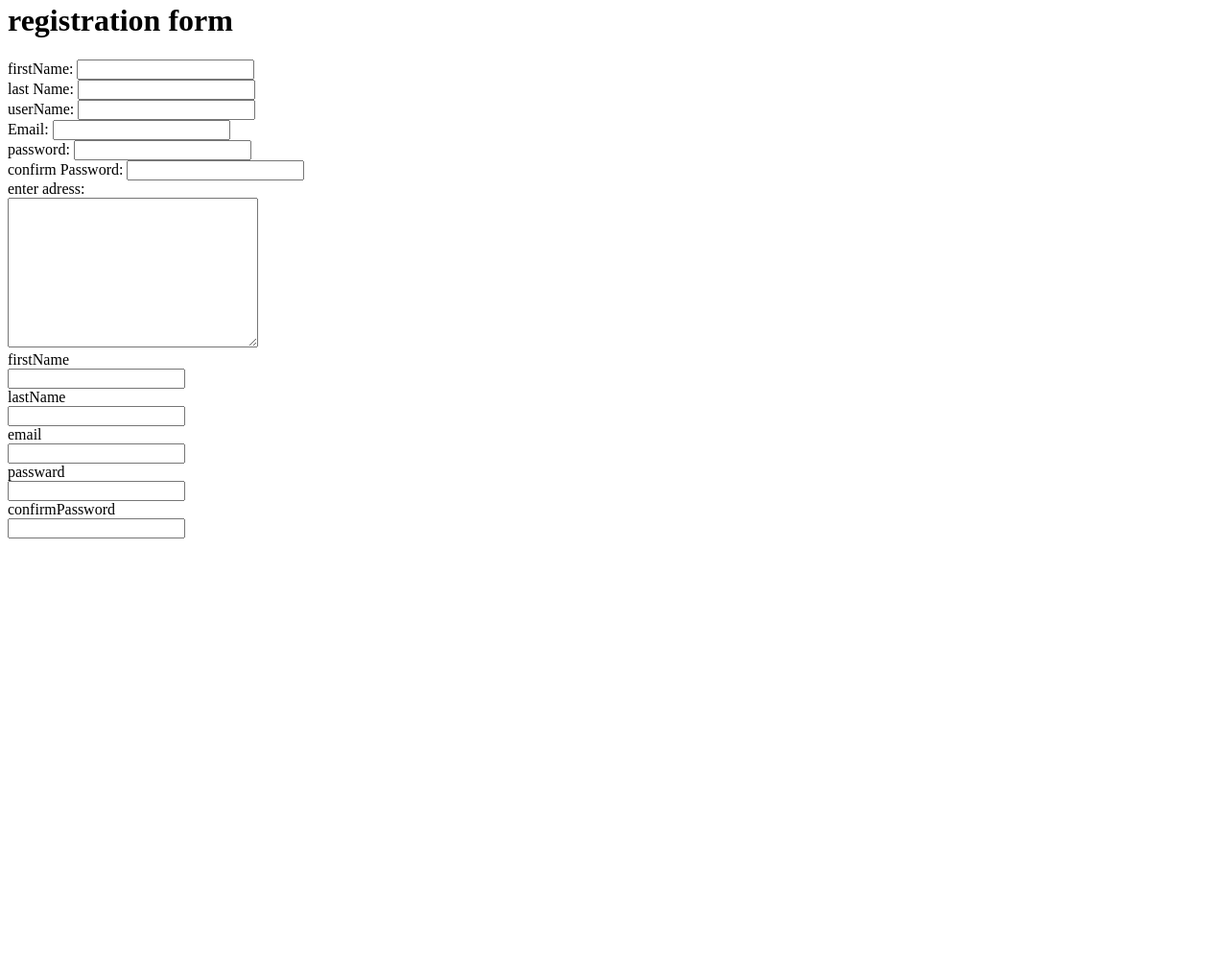
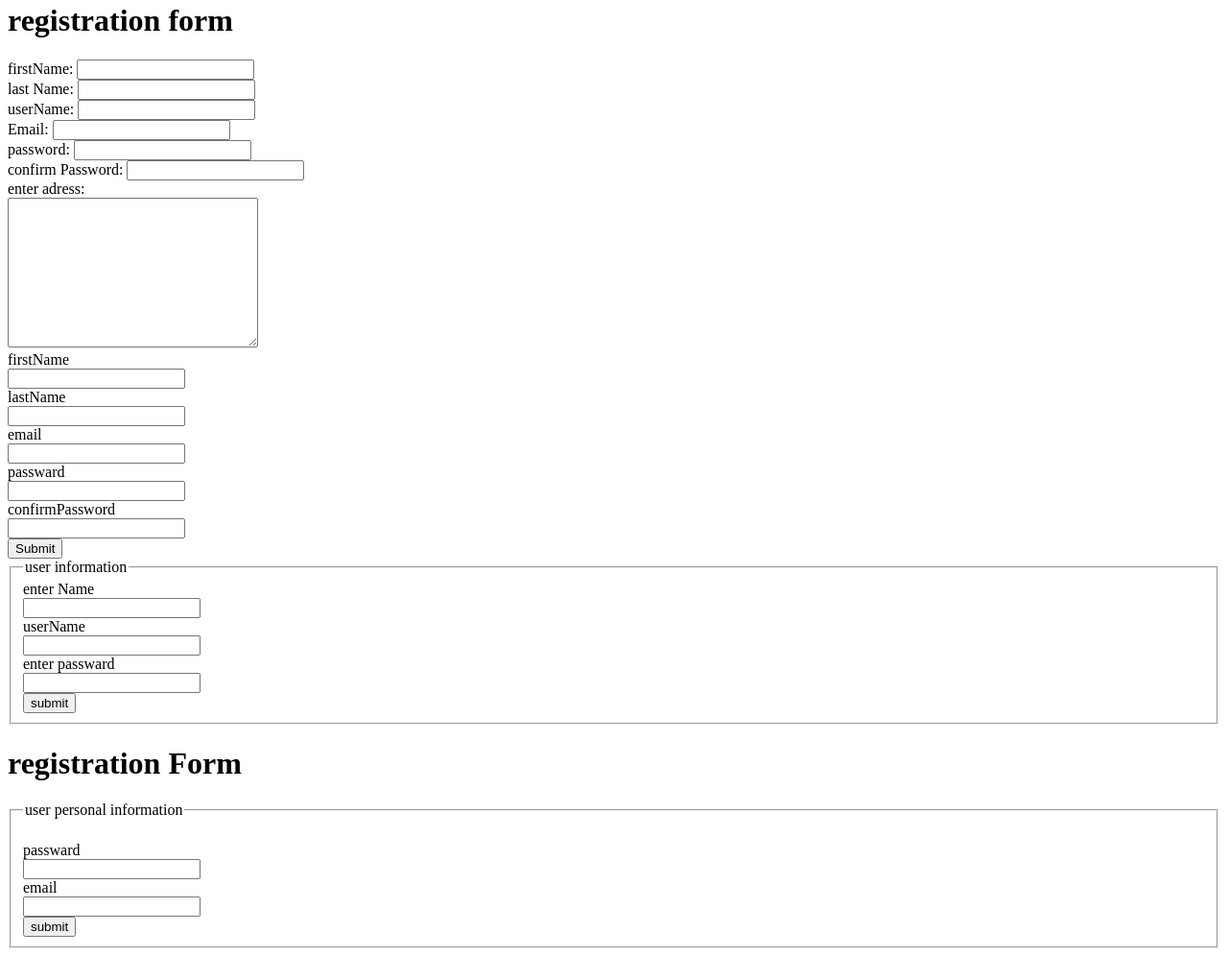
Before and after one commit to Timothylokuuta/HTML-form, a plain HTML site: page form.html in a window 1280 px wide. Shown: the part 128-1124 px from the top of the page at 96% size. Before the commit the page ends 800 px from the top, so only its background shows below. Drawn offline with Linux system fonts and the light colour scheme.

Commit message:
Update form.html

```diff
--- a/form.html
+++ b/form.html
@@ -43,8 +43,31 @@
         <input type="password" id="passward"><br>
         <label for="confirmPassword">confirmPassword</label><br>
         <input type="confirmPassword" id="confirmPassword"><br>
+        <input type="submit"><br>
+    </form>
+    <form action="">
+        <fieldset>
+            <legend>user information</legend>
+            <label for="name">enter Name</label><br>
+            <input type="text" id="name" name="name"><br>
+            <label for="name">userName</label><br>
+            <input type="text" id="userName" name="name"><br>
+            <label for="pass">enter passward</label><br>
+            <input type="password" id="pass" name="pass"><br>
+            <input type="submit" value="submit"> <br>
+        </fieldset>
+    </form>
+    <h1>registration Form</h1>
+    <form action="">
+        <fieldset>
+            <legend>user personal information</legend><br>
+            <label for="passward">passward</label><br>
+            <input type="password" id="passward"><br>
+            <label for="email">email</label><br>
+            <input type="email" id="email"><br>
+            <input type="submit" value="submit"><br>
+        </fieldset>
 
     </form>
-
 </body>
 </html>
```
